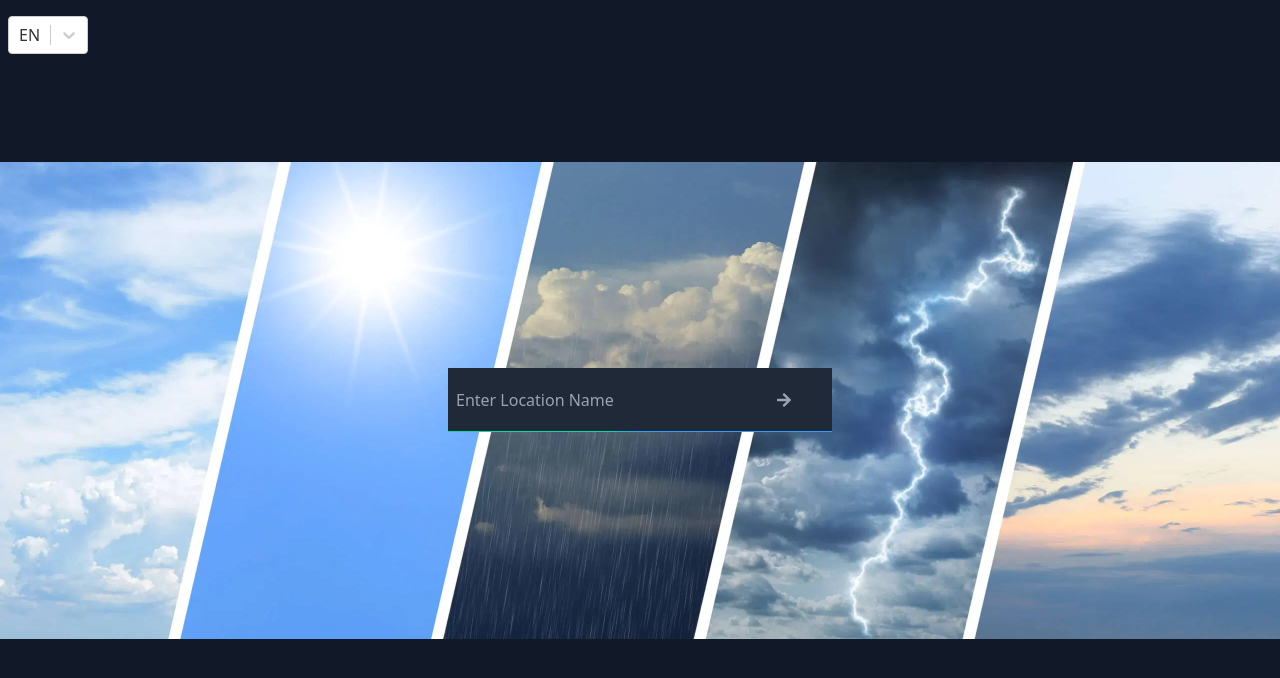
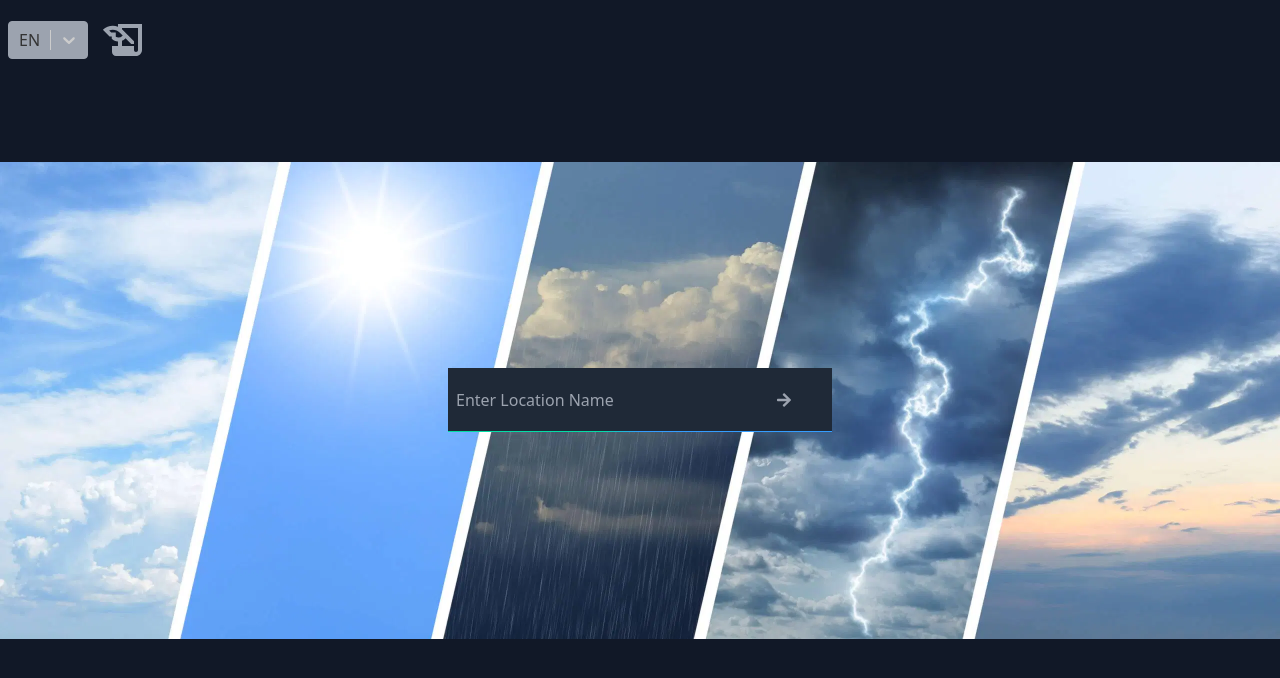
Before and after one commit to pilentboy/Weather-App, a React (Create React App) app: page / in a window 1280 px wide. Shown: the top 678 px of the page. Built offline with nearby package versions, Linux system fonts and the light colour scheme.

Commit message:
add history btn to header and change select lan style

```diff
--- a/src/pages/Header.jsx
+++ b/src/pages/Header.jsx
@@ -2,6 +2,7 @@ import { Outlet } from "react-router-dom";
 import Select from 'react-select'
 import { useContext, useEffect } from "react";
 import {Settings} from '../context/settings'
+import { MdHistoryEdu } from "react-icons/md";
 
 
 const Header = () => {
@@ -11,18 +12,30 @@ const Header = () => {
 
     return (
         <>
-        <header className="w-screen container fixed top-0 left-[50%] translate-x-[-50%] px-4  my-4  flex bg-transparent z-[999] md:px-2">
+        <header className="w-screen container fixed top-0 left-[50%] translate-x-[-50%] px-4  my-4  flex items-center bg-transparent z-[999] md:px-2">
 
          <Select
             onChange={e => handleChangeLan(e.value)}
              options={languages}
                 defaultValue={languages[selectedLan]}
                 styles={{
-                    container: (provided) => ({
-                        ...provided
+                    control: (provided) => ({
+                        ...provided,
+                        backgroundColor:'#9ca3af',
+                        borderColor:'#9ca3af',
+
+                    }),
+                    menuList: (provided) => ({
+                        ...provided,
+                        backgroundColor:'#9ca3af'
+
                     })
                 }}
             />
+
+            <button className="ms-3 cursor-pointer text-5xl text-gray-400 ">
+                <MdHistoryEdu/>
+            </button>
 
         </header>
         <Outlet/>
```
